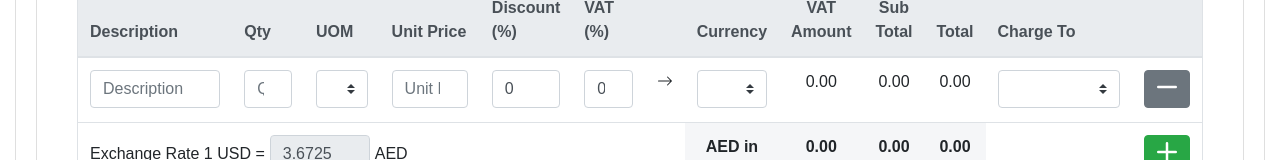
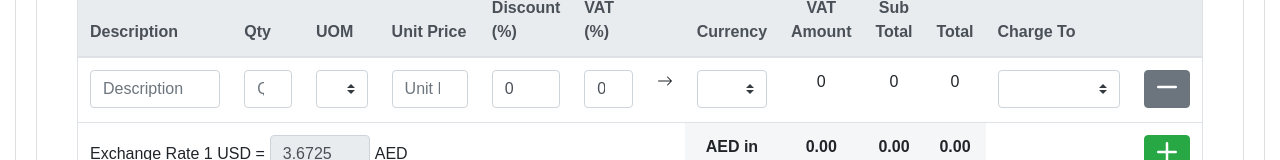
Before and after one commit to andreanjanuarpriatmojo/test-vue-fe, a Vue app: page / in a window 1280 px wide. Shown: the part 635-795 px from the top of the page. Built offline with nearby package versions, Linux system fonts and the light colour scheme; no server answers.

Commit message:
vat amount, sub total, done

```diff
--- a/src/components/ComponentB.vue
+++ b/src/components/ComponentB.vue
@@ -41,14 +41,14 @@
                             <template #cell(currency)="row">
                                 <b-form-select v-model="row.item.currency" :options="currencyOptions" required></b-form-select>
                             </template>
-                            <template #cell(vat_amount)>
-                                <p class="text-center">{{ '0.00' }}</p>
+                            <template #cell(vat_amount)="row">
+                                <p class="text-center">{{ (row.item.qty * row.item.unit_price) * (row.item.vat) / 100 }}</p>
                             </template>
-                            <template #cell(sub_total)>
-                                <p class="text-center">{{ '0.00' }}</p>
+                            <template #cell(sub_total)="row">
+                                <p class="text-center">{{ (row.item.qty * row.item.unit_price) - ((row.item.qty * row.item.unit_price) * (row.item.discount) / 100) }}</p>
                             </template>
-                            <template #cell(total)>
-                                <p class="text-center">{{ '0.00' }}</p>
+                            <template #cell(total)="row">
+                                <p class="text-center">{{ (row.item.vat_amount + row.item.sub_total) }}</p>
                             </template>
                             <template #cell(charge_to)="row">
                                 <b-form-select v-model="row.item.charge_to" :options="chargeToOptions" required></b-form-select>
```
